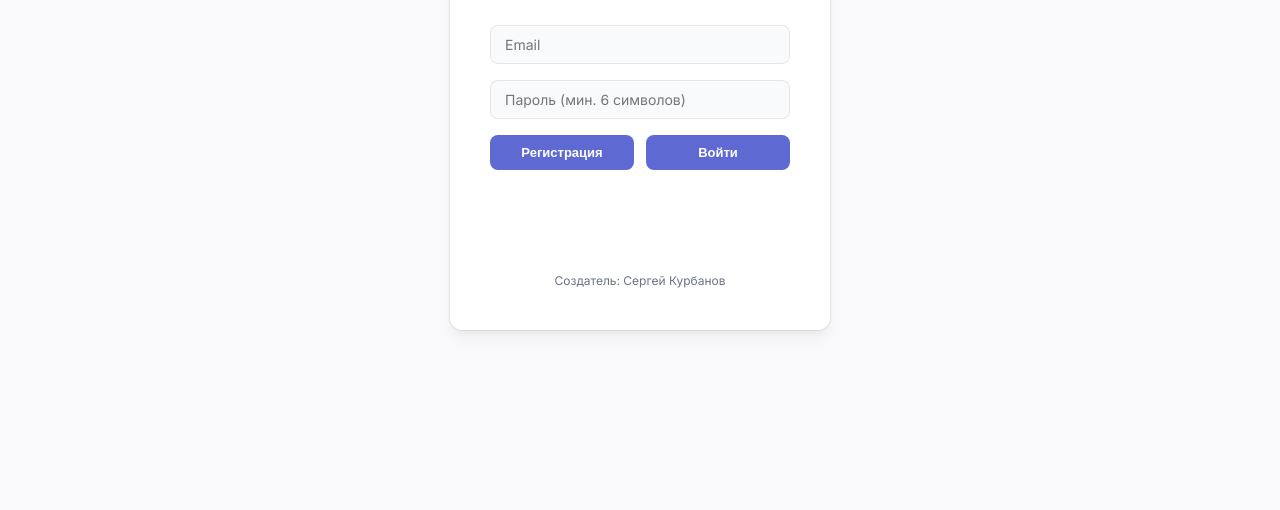
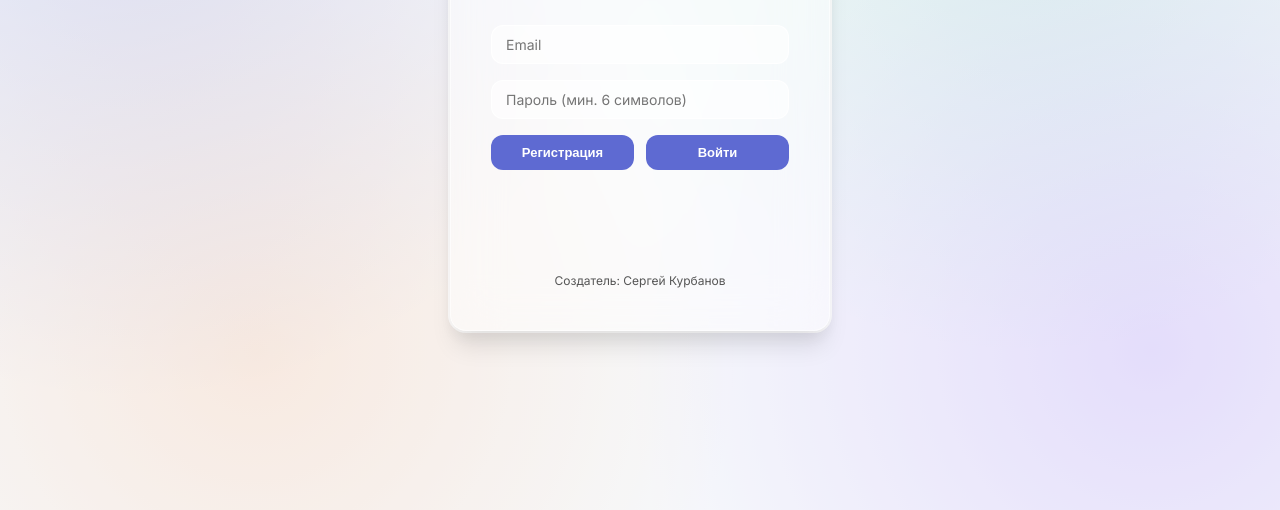
Before and after one commit to s-ksm1/my-site, a website: page web/index.html in a window 1280 px wide. Shown: the part 290-800 px from the top of the page. Drawn offline with Linux system fonts and the light colour scheme; no server answers.

Commit message:
antigravity 6

```diff
--- a/web/styles.css
+++ b/web/styles.css
@@ -6,60 +6,61 @@
 :root {
   font-family: 'Inter', system-ui, -apple-system, sans-serif;
 
-  /* Light Theme - Clean, high contrast */
-  --bg-sidebar: #f9f9fb;
-  --bg-main: #ffffff;
-  --bg-header: #ffffff;
+  /* Light Theme - Glassmorphism */
+  --bg-sidebar: rgba(255, 255, 255, 0.4);
+  --bg-main: rgba(255, 255, 255, 0.25);
+  --bg-header: rgba(255, 255, 255, 0.4);
   --text-primary: #111111;
-  --text-secondary: #6b7280;
-  --border-light: rgba(0, 0, 0, 0.06);
-  --border-strong: rgba(0, 0, 0, 0.12);
+  --text-secondary: #555555;
+  --border-light: rgba(255, 255, 255, 0.6);
+  --border-strong: rgba(255, 255, 255, 0.9);
 
   --accent: #5e6ad2;
   --accent-hover: #4b55c3;
-  --accent-bg: rgba(94, 106, 210, 0.08);
+  --accent-bg: rgba(94, 106, 210, 0.15);
 
-  --input-bg: #f9fafb;
-  --input-border: rgba(0, 0, 0, 0.08);
-  --card-bg: #ffffff;
+  --input-bg: rgba(255, 255, 255, 0.6);
+  --input-border: rgba(255, 255, 255, 0.8);
+  --card-bg: rgba(255, 255, 255, 0.5);
 
   --danger: #e02424;
-  --danger-bg: rgba(224, 36, 36, 0.08);
+  --danger-bg: rgba(224, 36, 36, 0.15);
 
-  --radius-sm: 6px;
-  --radius-md: 8px;
-  --radius-lg: 12px;
+  --radius-sm: 8px;
+  --radius-md: 12px;
+  --radius-lg: 16px;
 
-  --shadow-sm: 0 1px 2px rgba(0, 0, 0, 0.04);
-  --shadow-md: 0 4px 6px -1px rgba(0, 0, 0, 0.05), 0 2px 4px -1px rgba(0, 0, 0, 0.03);
-  --shadow-lg: 0 10px 15px -3px rgba(0, 0, 0, 0.05), 0 4px 6px -2px rgba(0, 0, 0, 0.025);
-  --shadow-glow: 0 0 0 1px var(--border-light), 0 2px 4px rgba(0,0,0,0.02);
+  --shadow-sm: 0 4px 6px -1px rgba(0, 0, 0, 0.05), inset 0 1px 0 rgba(255,255,255,0.6);
+  --shadow-md: 0 10px 15px -3px rgba(0, 0, 0, 0.08), inset 0 1px 0 rgba(255,255,255,0.7);
+  --shadow-lg: 0 20px 25px -5px rgba(0, 0, 0, 0.1), inset 0 1px 0 rgba(255,255,255,0.8);
+  --shadow-glow: 0 0 0 2px rgba(255,255,255,0.8), 0 8px 16px rgba(0,0,0,0.05);
 }
 
 :root[data-theme="dark"] {
-  --bg-sidebar: #141415;
-  --bg-main: #0c0c0d;
-  --bg-header: #0c0c0d;
-  --text-primary: #ededed;
-  --text-secondary: #888888;
-  --border-light: rgba(255, 255, 255, 0.08);
-  --border-strong: rgba(255, 255, 255, 0.15);
+  /* Dark Theme - Glassmorphism */
+  --bg-sidebar: rgba(20, 20, 25, 0.5);
+  --bg-main: rgba(10, 10, 15, 0.4);
+  --bg-header: rgba(20, 20, 25, 0.5);
+  --text-primary: #f0f0f0;
+  --text-secondary: #999999;
+  --border-light: rgba(255, 255, 255, 0.1);
+  --border-strong: rgba(255, 255, 255, 0.2);
 
-  --accent: #6b7ced;
-  --accent-hover: #8392f2;
-  --accent-bg: rgba(107, 124, 237, 0.12);
+  --accent: #7c8bed;
+  --accent-hover: #98a5f2;
+  --accent-bg: rgba(124, 139, 237, 0.2);
 
-  --input-bg: #1a1a1c;
-  --input-border: rgba(255, 255, 255, 0.08);
-  --card-bg: #161618;
+  --input-bg: rgba(0, 0, 0, 0.3);
+  --input-border: rgba(255, 255, 255, 0.15);
+  --card-bg: rgba(30, 30, 35, 0.5);
 
   --danger: #f87171;
-  --danger-bg: rgba(248, 113, 113, 0.1);
+  --danger-bg: rgba(248, 113, 113, 0.2);
 
-  --shadow-sm: 0 1px 2px rgba(0, 0, 0, 0.2);
-  --shadow-md: 0 4px 6px -1px rgba(0, 0, 0, 0.3), 0 2px 4px -1px rgba(0, 0, 0, 0.2);
-  --shadow-lg: 0 10px 15px -3px rgba(0, 0, 0, 0.4), 0 4px 6px -2px rgba(0, 0, 0, 0.2);
-  --shadow-glow: 0 0 0 1px var(--border-light), 0 4px 8px rgba(0,0,0,0.2);
+  --shadow-sm: 0 4px 6px -1px rgba(0, 0, 0, 0.3), inset 0 1px 0 rgba(255,255,255,0.1);
+  --shadow-md: 0 10px 15px -3px rgba(0, 0, 0, 0.4), inset 0 1px 0 rgba(255,255,255,0.15);
+  --shadow-lg: 0 20px 25px -5px rgba(0, 0, 0, 0.5), inset 0 1px 0 rgba(255,255,255,0.2);
+  --shadow-glow: 0 0 0 1px rgba(255,255,255,0.2), 0 8px 16px rgba(0,0,0,0.4);
 }
 
 * {
@@ -69,12 +70,27 @@
 body {
   margin: 0;
   padding: 0;
-  background-color: var(--bg-main);
+  background-color: #f0f4f8;
+  background-image:
+    radial-gradient(circle at 10% 20%, rgba(94, 106, 210, 0.3) 0%, transparent 40%),
+    radial-gradient(circle at 90% 80%, rgba(139, 92, 246, 0.3) 0%, transparent 40%),
+    radial-gradient(circle at 80% 20%, rgba(16, 185, 129, 0.2) 0%, transparent 40%),
+    radial-gradient(circle at 20% 80%, rgba(249, 115, 22, 0.2) 0%, transparent 40%);
+  background-attachment: fixed;
   color: var(--text-primary);
   font-size: 14px;
   line-height: 1.5;
   -webkit-font-smoothing: antialiased;
   -moz-osx-font-smoothing: grayscale;
+}
+
+:root[data-theme="dark"] body {
+  background-color: #0c0c10;
+  background-image:
+    radial-gradient(circle at 10% 20%, rgba(124, 139, 237, 0.2) 0%, transparent 40%),
+    radial-gradient(circle at 90% 80%, rgba(167, 139, 250, 0.2) 0%, transparent 40%),
+    radial-gradient(circle at 80% 20%, rgba(52, 211, 153, 0.15) 0%, transparent 40%),
+    radial-gradient(circle at 20% 80%, rgba(251, 146, 60, 0.15) 0%, transparent 40%);
 }
 
 /* Utilities */
@@ -747,3 +763,21 @@ details#settings-drawer summary::-webkit-details-marker { display: none; }
   color: var(--text-secondary);
   padding: 16px;
 }
+
+/* Glassmorphism Overrides */
+header, .sidebar-rail, .main-content-area, .auth-main, .note, .note-editor-fusion, .tutorial-tooltip, .mobile-nav, .segment-toggle {
+  backdrop-filter: blur(24px);
+  -webkit-backdrop-filter: blur(24px);
+}
+
+.note, .auth-main, .note-editor-fusion, .tutorial-tooltip {
+  border: 1px solid var(--border-light);
+}
+
+/* Make backgrounds transparent where needed */
+.main-content-area {
+  background: transparent;
+}
+.sidebar-rail {
+  background: var(--bg-sidebar);
+}
```
